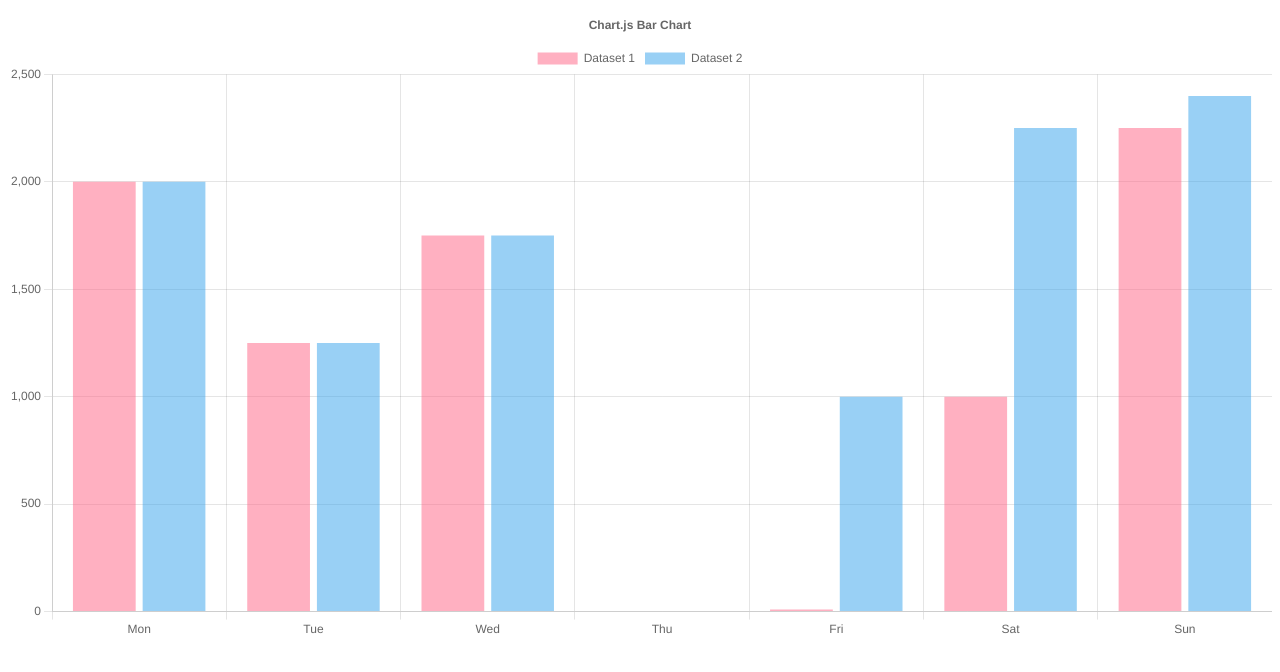
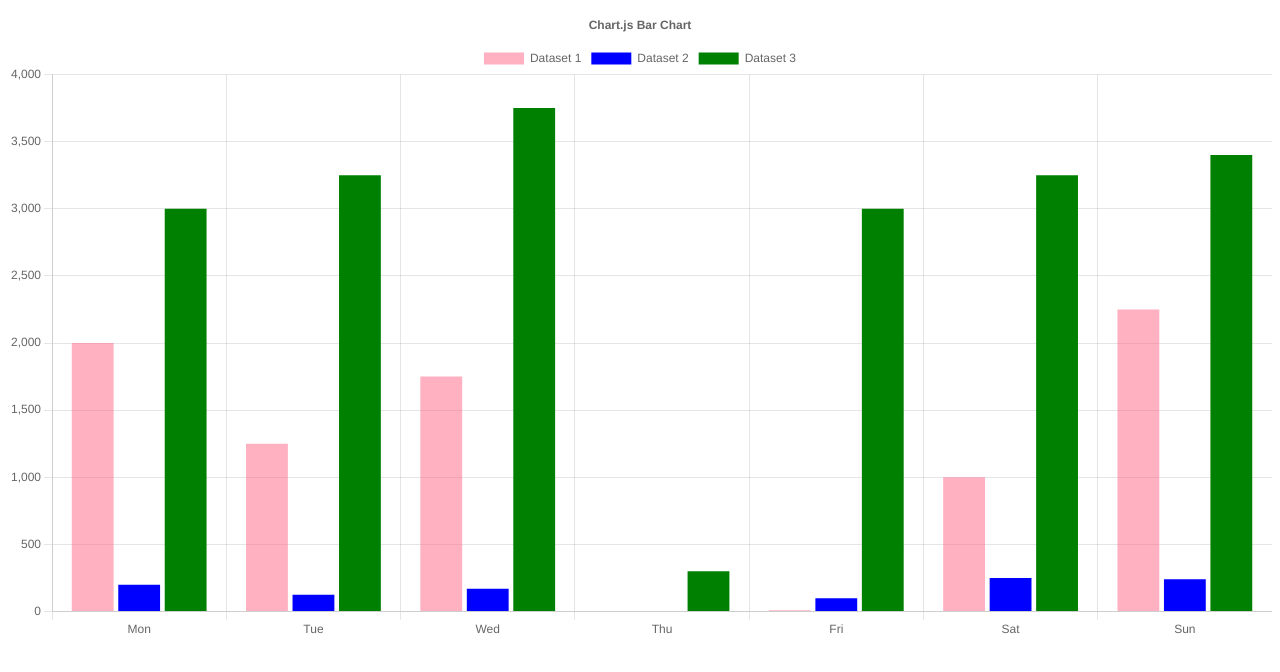
Before and after one commit to jaegeunha94/react-chart-js-5.2.0-_test2, a React (Create React App) app: page / in a window 1280 px wide. Shown: the top 672 px of the page. Built offline with nearby package versions, Linux system fonts and the light colour scheme.

Commit message:
Add Base

```diff
--- a/src/CharBar.js
+++ b/src/CharBar.js
@@ -30,6 +30,7 @@ export const options = {
       text: 'Chart.js Bar Chart',
     },
   },
+  // 2. Scale
   scales: {
     xAxes: [
       {
@@ -47,15 +48,13 @@ export const options = {
     ],
     x: {
       grid: {
-        offset: true,
         // offset: false,
       },
     },
   },
   y: {
     grid: {
-      // offset: true,
-      offset: false,
+      // offset: false,
     },
   },
 };
@@ -65,8 +64,17 @@ const data = {
   datasets: [
     {
       data: [2000, 1250, 1750, , 10, 1000, 2250, 2400],
+      label: 'Dataset 1',
+      // 1. general
+      // base: 100,
+      // clip: 10000,
+      // grouped: false,
+      // indexAxis: 'y',
+      // order: 0,
+      // skipNull: true,
+      // xAxisId: 'id1',
+      // yAxisId: 'id2',
       // data: [2000, 1250, 1750, , -10, 1000, 2250, 2400],
-      label: 'Dataset 1',
       //3. Styling
       backgroundColor: 'rgba(255, 99, 132, 0.5)',
       borderColor: 'rgb(255, 99, 132)',
@@ -76,7 +84,7 @@ const data = {
       // borderWidth: 5,
       // borderRadius: 5,
       // minBarLength: 20,
-      pointStyle: 'line',
+      pointStyle: 'crossRot',
       //4. Intercation
       // hoverBackgroundColor: 'blue',
       // hoverBorderColor: 'blue',
@@ -89,11 +97,73 @@ const data = {
       // maxBarThickness: 1,
     },
     {
+      data: [200, 125, 170, , 100, 250, 240],
       label: 'Dataset 2',
-      data: [2000, 1250, 1750, , 1000, 2250, 2400],
-      borderColor: 'rgb(53, 162, 235)',
-      backgroundColor: 'rgba(53, 162, 235, 0.5)',
-      pointStyle: 'line',
+      // 1. general
+      // base: 100,
+      // clip: 10000,
+      // grouped: false,
+      // indexAxis: 'y',
+      // order: 0,
+      // skipNull: true,
+      // xAxisId: 'id1',
+      // yAxisId: 'id2',
+      // data: [2000, 1250, 1750, , -10, 1000, 2250, 2400],
+      //3. Styling
+      backgroundColor: 'blue',
+      borderColor: 'blue',
+      // borderSkipped: 'true',
+      // borderSkipped: 'middle',
+      // borderSkipped: 'bottom',
+      // borderWidth: 5,
+      // borderRadius: 5,
+      // minBarLength: 20,
+      pointStyle: 'crossRot',
+      //4. Intercation
+      // hoverBackgroundColor: 'blue',
+      // hoverBorderColor: 'blue',
+      // hoverBorderWidth: 1,
+      // hoverBorderRadius: 5,
+      //5. ETC
+      // barThickness: 48,
+      // barPercentage: 1,
+      // categoryPercentage: 1,
+      // maxBarThickness: 1,
+    },
+    {
+      label: 'Dataset 3',
+      data: [3000, 3250, 3750, 300, 3000, 3250, 3400],
+
+      // 1. general
+      // base: 100,
+      // clip: 10000,
+      // grouped: false,
+      // indexAxis: 'y',
+      // order: 0,
+      // skipNull: true,
+      // xAxisId: 'id1',
+      // yAxisId: 'id2',
+      // data: [2000, 1250, 1750, , -10, 1000, 2250, 2400],
+      //3. Styling
+      backgroundColor: 'green',
+      borderColor: 'green',
+      // borderSkipped: 'true',
+      // borderSkipped: 'middle',
+      // borderSkipped: 'bottom',
+      // borderWidth: 5,
+      // borderRadius: 5,
+      // minBarLength: 20,
+      pointStyle: 'crossRot',
+      //4. Intercation
+      // hoverBackgroundColor: 'blue',
+      // hoverBorderColor: 'blue',
+      // hoverBorderWidth: 1,
+      // hoverBorderRadius: 5,
+      //5. ETC
+      // barThickness: 48,
+      // barPercentage: 1,
+      // categoryPercentage: 1,
+      // maxBarThickness: 1,
     },
   ],
 };
```
